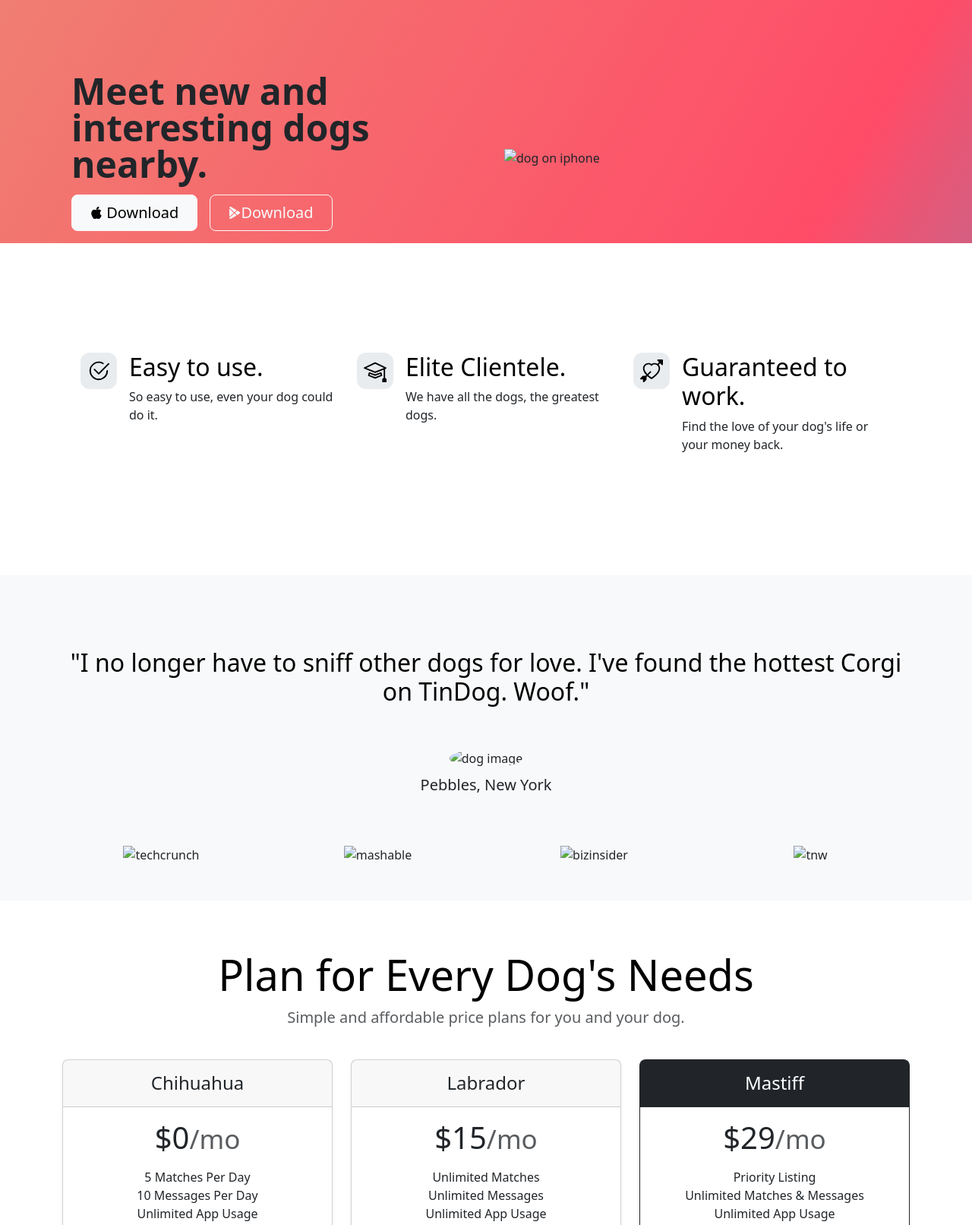
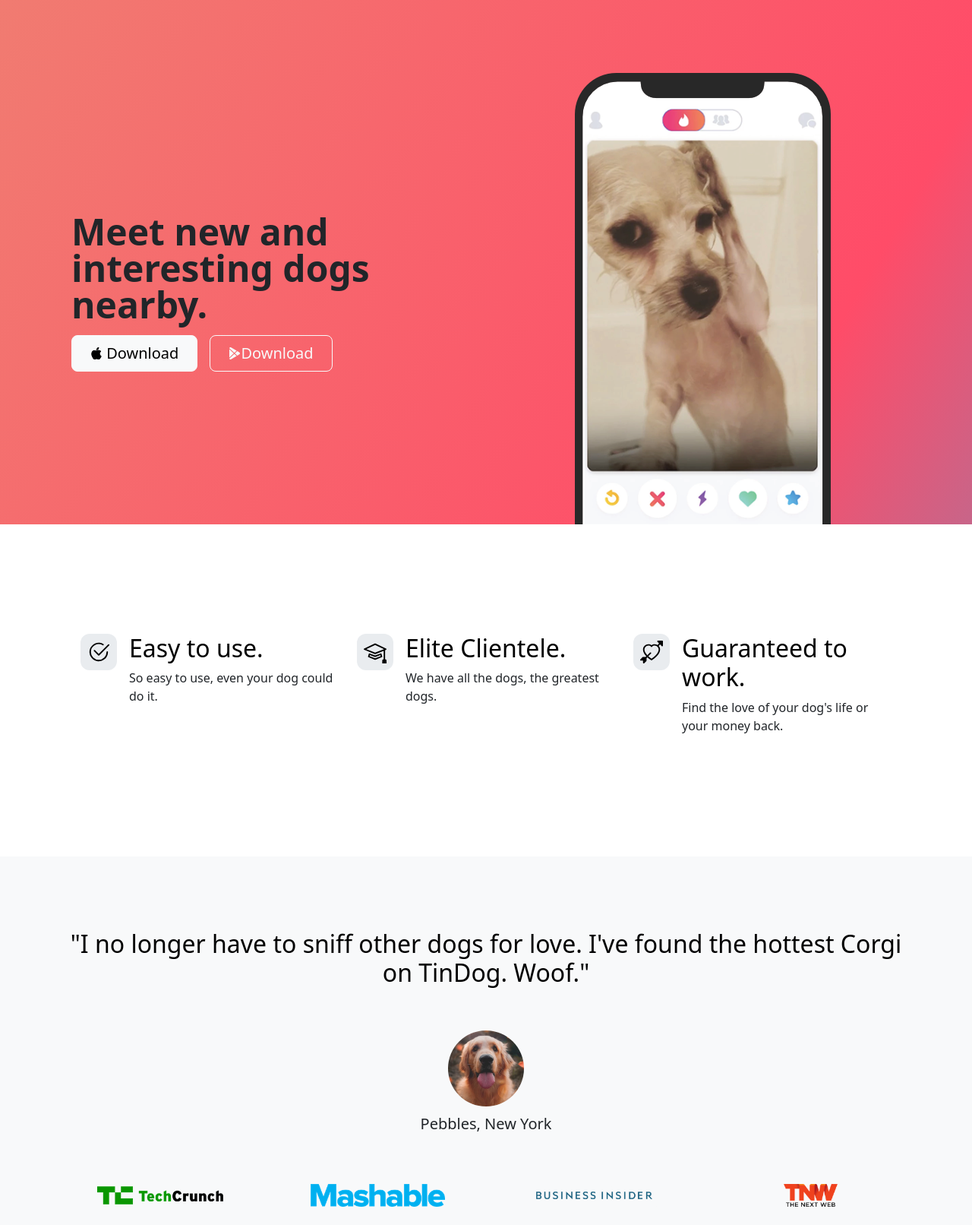
Before and after one commit to sastarogers/TinDog, a plain HTML site: page index.html in a window 1280 px wide. Shown: the top 1612 px of the page at 76% size. Drawn offline with nearby package versions, Linux system fonts and the light colour scheme; files that its build step writes are made by us from their sources.

Commit message:
index.html

```diff
--- a/index.html
+++ b/index.html
@@ -6,7 +6,7 @@
   <meta name="viewport" content="width=device-width, initial-scale=1.0">
   <title>TinDog</title>
   <link href="https://cdn.jsdelivr.net/npm/bootstrap@5.3.3/dist/css/bootstrap.min.css" rel="stylesheet" integrity="sha384-QWTKZyjpPEjISv5WaRU9OFeRpok6YctnYmDr5pNlyT2bRjXh0JMhjY6hW+ALEwIH" crossorigin="anonymous">
-   <link rel="stylesheet" href="./css/style.css">
+   <link rel="stylesheet" href="./style.css">
 </head>
 
 <body>
@@ -16,7 +16,7 @@
     <div class="container col-xxl-8 px-4 pt-5">
       <div class="row flex-lg-row-reverse align-items-center g-5 pt-5">
         <div class="col-10 col-sm-8 col-lg-6">
-          <img src="./images/iphone.png" class="d-block mx-lg-auto img-fluid" alt="dog on iphone"  height="200" loading="lazy">
+          <img src="./iphone.png" class="d-block mx-lg-auto img-fluid" alt="dog on iphone"  height="200" loading="lazy">
         </div>
         <div class="col-lg-6">
           <h1 class="display-5 fw-bold lh-1 mb-3">Meet new and interesting dogs nearby.</p>
@@ -98,7 +98,7 @@
         <div class="container py-5">
           <h2 class="text-body-emphasis">"I no longer have to sniff other dogs for love. I've found the hottest Corgi on
             TinDog. Woof."</h2>
-          <img class="profile-img mt-5" src="./images/dog-img.jpg" alt="dog image">
+          <img class="profile-img mt-5" src="./dog-img.jpg" alt="dog image">
           <p class="col-lg-8 mx-auto lead mt-2">
             Pebbles, New York
           </p>
@@ -107,16 +107,16 @@
         <div class="container">
           <div class="row">
             <div class="col-lg-3 col-sm-12">
-              <img src="./images/techcrunch.png" alt="techcrunch" height="30">
+              <img src="./techcrunch.png" alt="techcrunch" height="30">
             </div>
             <div class="col-lg-3 col-sm-12">
-              <img src="./images/mashable.png" alt="mashable" height="30">
+              <img src="./mashable.png" alt="mashable" height="30">
             </div>
             <div class="col-lg-3 col-sm-12">
-              <img src="./images/bizinsider.png" alt="bizinsider" height="30">
+              <img src="./bizinsider.png" alt="bizinsider" height="30">
             </div>
             <div class="col-lg-3 col-sm-12">
-              <img src="./images/tnw.png" alt="tnw" height="30">
+              <img src="./tnw.png" alt="tnw" height="30">
             </div>
           </div>
         </div>
```
